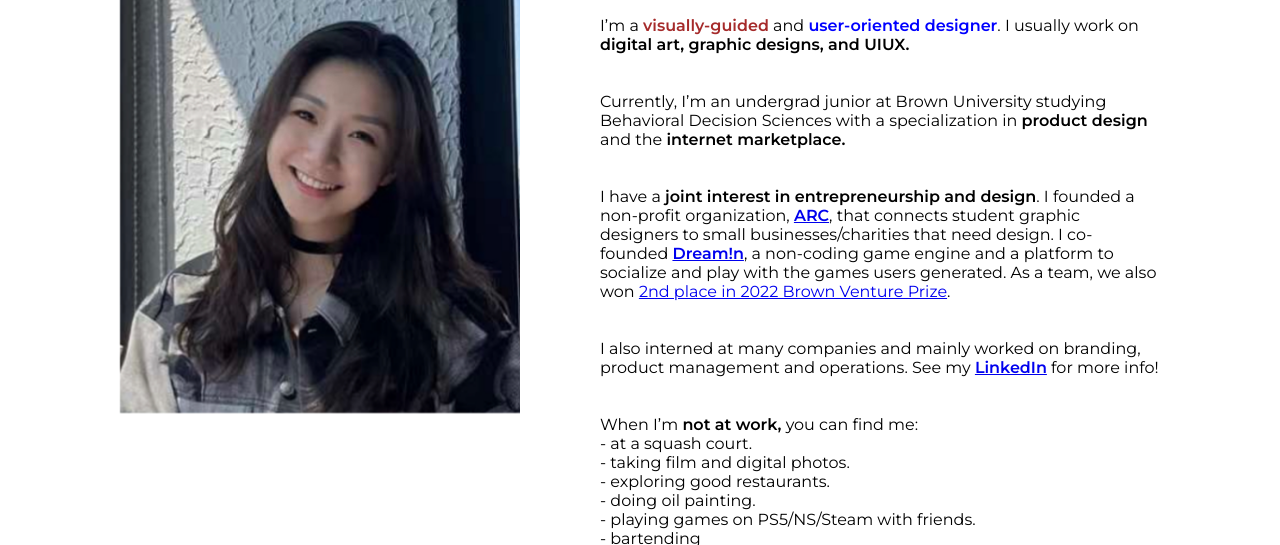
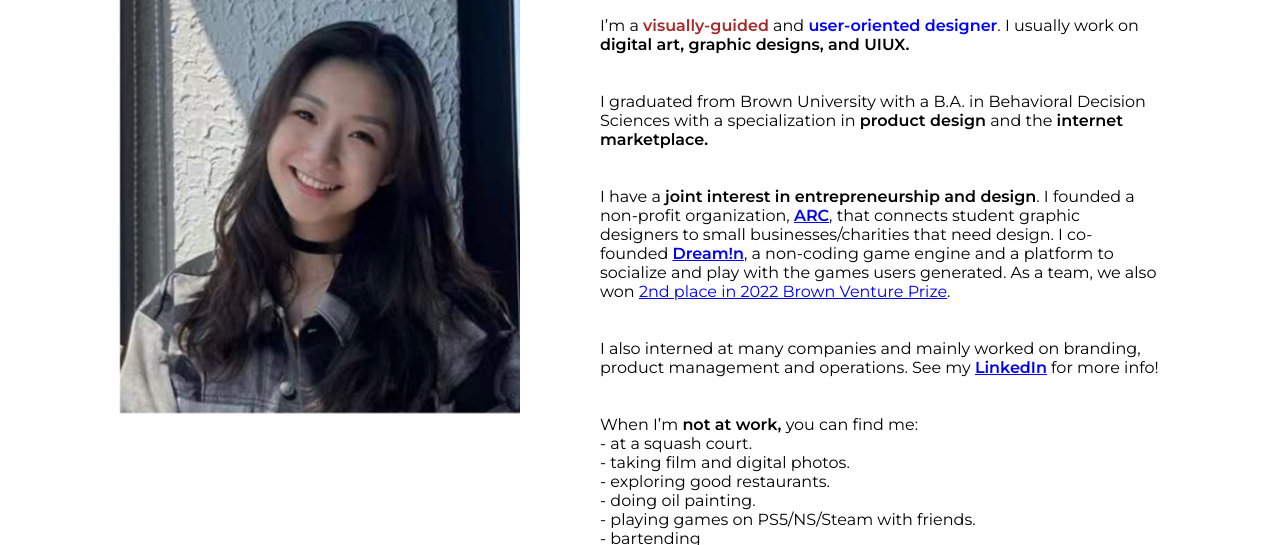
Before and after one commit to eileenzyh/portfolio, a plain HTML site: page about.html in a window 1280 px wide. Shown: the part 250-795 px from the top of the page. Drawn offline with Linux system fonts and the light colour scheme.

Commit message:
Update about.html

```diff
--- a/about.html
+++ b/about.html
@@ -44,7 +44,7 @@
 					<br /><br />
 					<h4>I’m a <span style="color:brown;"><b>visually-guided</b></span> and <span style="color:blue"><b>user-oriented designer</b></span>. I usually work on <b>digital art, graphic designs, and UIUX.</b></h4>
 					<br /><br />
-					<h4>Currently, I’m an undergrad junior at Brown University studying Behavioral Decision Sciences with a specialization in <b>product design</b> and the <b>internet marketplace.</b></h4>
+					<h4>I graduated from Brown University with a B.A. in Behavioral Decision Sciences with a specialization in <b>product design</b> and the <b>internet marketplace.</b></h4>
 					<br /><br />
 					<h4>I have a <b>joint interest in entrepreneurship and design</b>. I founded a non-profit organization, <a href="https://arcreate.org/"><b>ARC</b></a>, that connects student graphic designers to small businesses/charities that need design. I co-founded <a href="https://www.dreamin.land/"><b>Dream!n</b></a>, a non-coding game engine and a platform to socialize and play with the games users generated. As a team, we also won <a href="https://entrepreneurship.brown.edu/bvp2022/">2nd place in 2022 Brown Venture Prize</a>.</h4>
 					<br /><br />
```
